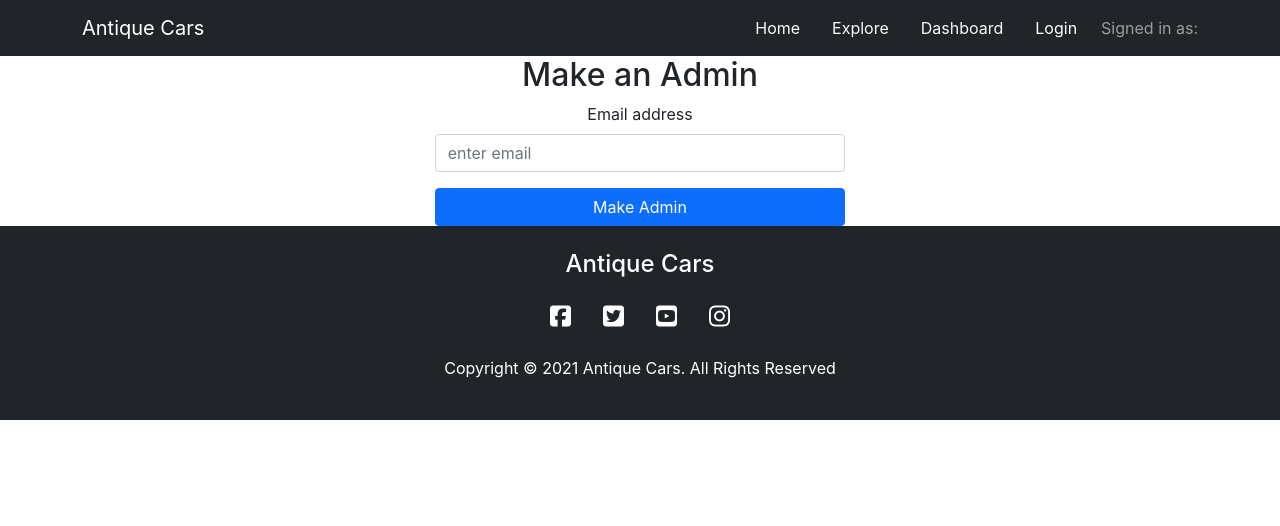
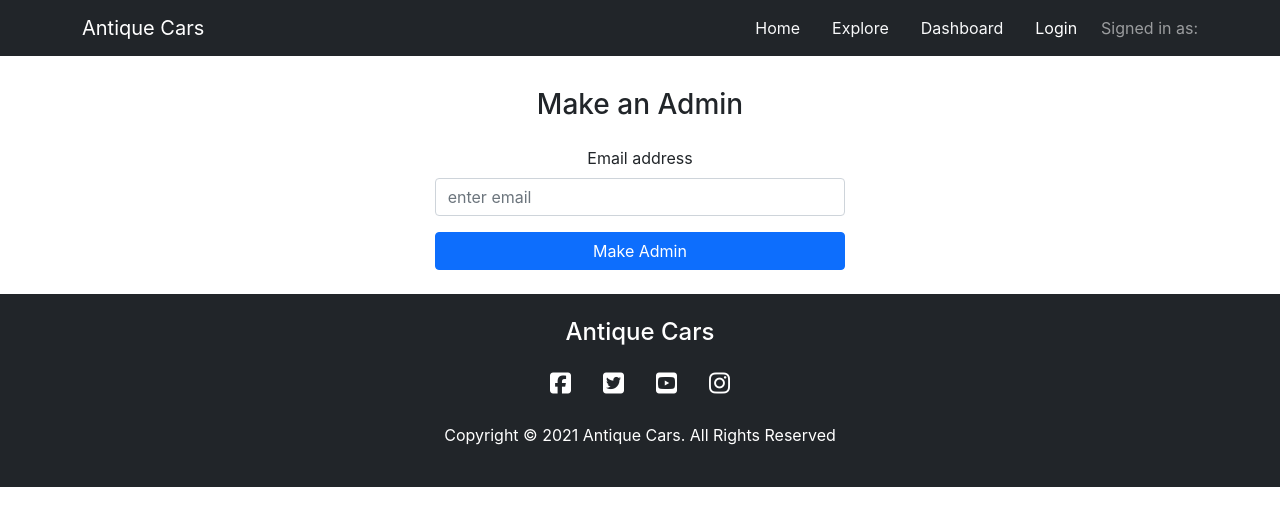
Before and after one commit to rezbd/antique-cars-client-side, a React (Create React App) app: page /makeAdmin in a window 1280 px wide. Shown: the top 526 px of the page. Built offline with nearby package versions, Linux system fonts and the light colour scheme; no server answers.

Commit message:
updated style of manage products and make admin and dashboard

```diff
--- a/src/Pages/Dashboard/Dashboard/Dashboard.js
+++ b/src/Pages/Dashboard/Dashboard/Dashboard.js
@@ -82,6 +82,7 @@ const Dashboard = () => {
                     {control === "addReview" && <AddReview></AddReview>}
                     {control === "manageProducts" && <ManageProducts></ManageProducts>}
                     {control === "makeAdmin" && <MakeAdmin></MakeAdmin>}
+                    {control === "status" && <h2 className="py-5">Coming Soon...</h2>}
 
                 </div>
             </div>
--- a/src/Pages/Dashboard/MakeAdmin/MakeAdmin.js
+++ b/src/Pages/Dashboard/MakeAdmin/MakeAdmin.js
@@ -28,9 +28,9 @@ const MakeAdmin = () => {
         e.preventDefault()
     }
     return (
-        <div className="row">
+        <div className="row py-4">
             <div className="col-12 col-md-4 mx-auto">
-                <h2>Make an Admin</h2>
+                <h3 className="mb-4 pt-2">Make an Admin</h3>
                 <form onSubmit={handleAdminSubmit}>
                     <div className="mb-3">
                         <label className="form-label">Email address</label>
--- a/src/Pages/ManageProducts/ManageProducts.css
+++ b/src/Pages/ManageProducts/ManageProducts.css
@@ -1,3 +1,10 @@
+.manage-products{
+    background-color: rgb(236, 217, 220);
+    border-radius: 10px;
+    padding: 15px;
+    height: 200px;
+}
+
 .manage-products-container{
     display: grid;
     grid-template-columns: 1fr 1fr 1fr;
--- a/src/Pages/ManageProducts/ManageProducts.js
+++ b/src/Pages/ManageProducts/ManageProducts.js
@@ -27,8 +27,8 @@ const ManageProducts = () => {
     }
 
     return (
-        <div>
-            <h2>Admin Manage Products</h2>
+        <div className="container py-4">
+            <h3 className="pb-3">Manage Products</h3>
             <div className="manage-products-container">
                 {
                     services.map(service => <div key={service._id}>
```
